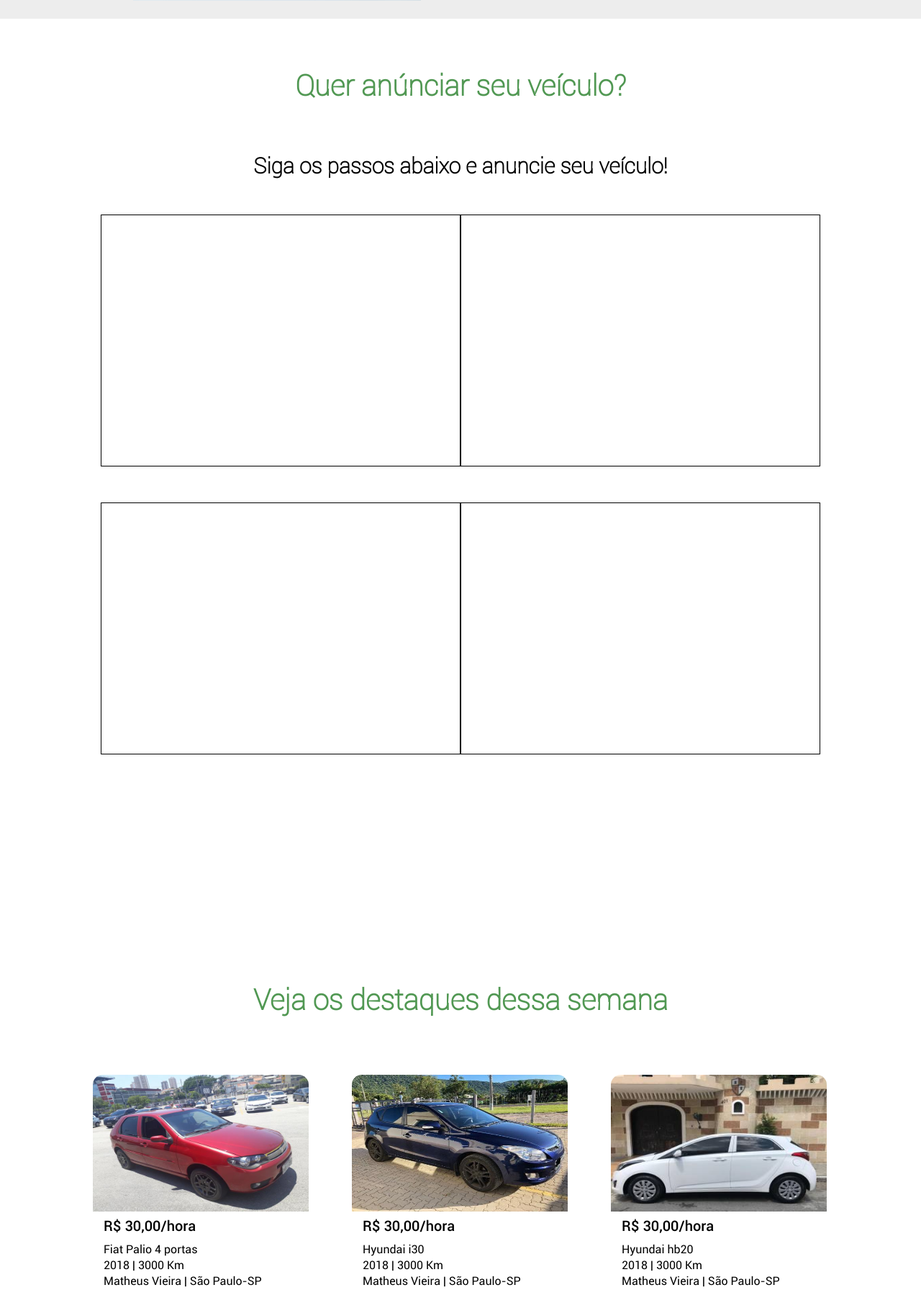
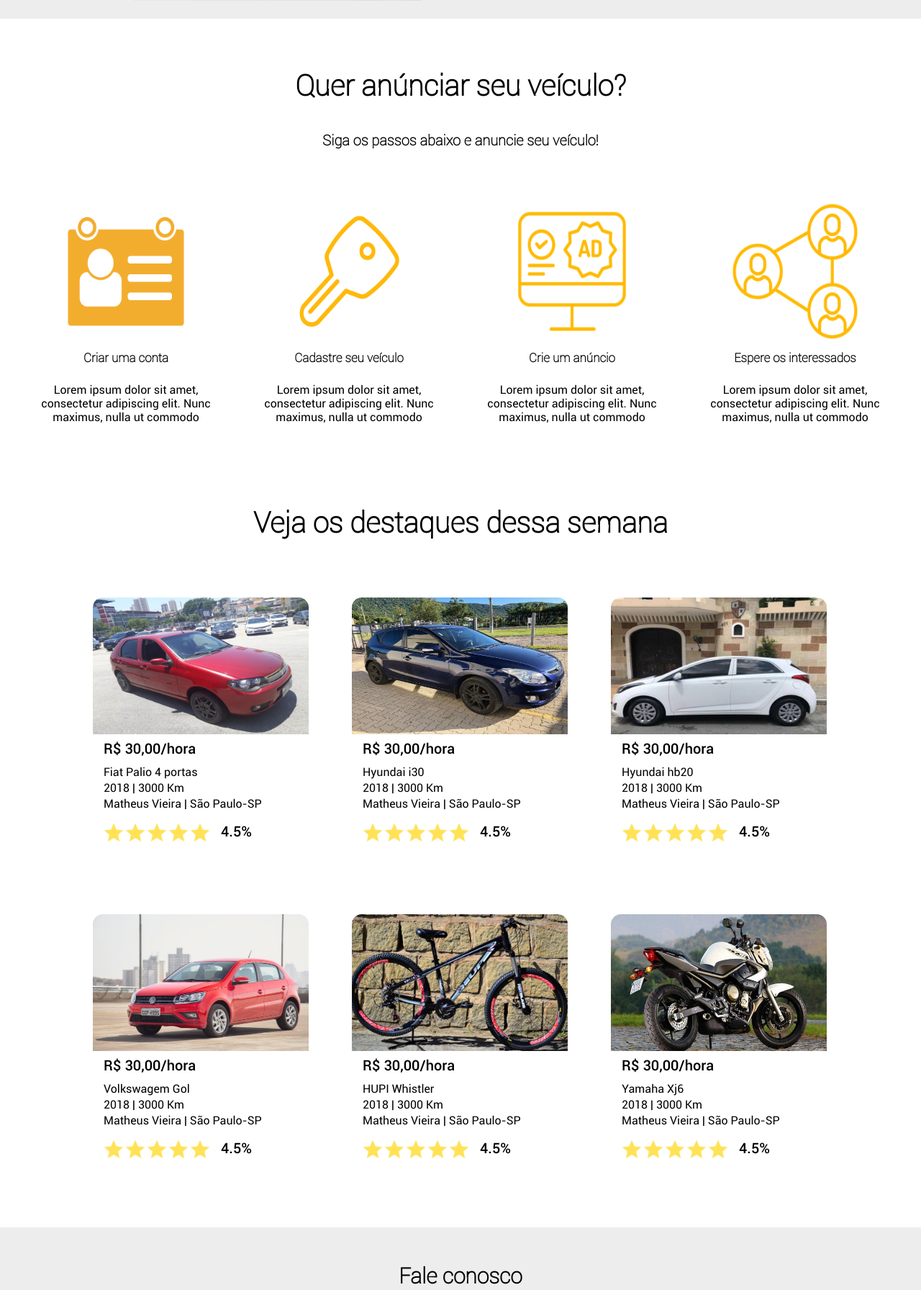
Before and after one commit to pushcodecontato/Web, a PHP site: page / in a window 1280 px wide; the page is wider, and only the part inside the window is pictured. Shown: the part 2293-4085 px from the top of that part at 72% size. Run offline with PHP 8.4, Linux system fonts and the light colour scheme.

Commit message:
Alteração na home do site 4 - Matheus

```diff
--- a/view/css/home.css
+++ b/view/css/home.css
@@ -12,7 +12,7 @@
 #principal{
     width:100%;
     height:auto;
-    min-height: 5334px;
+    min-height: 4000px;
     background-color: #fff;
     /* overflow:auto; */
 }
@@ -388,7 +388,7 @@
 .section_anunciar{
     width: 100%;
     height: auto;
-    min-height: 1300px;
+    min-height: 500px;
     margin-left: auto;
     margin-right: auto;
 
@@ -396,18 +396,17 @@
 #segura_conteudo{
     width: 1250px;
     height: auto;
-    min-height: 1300px;
+    min-height: 500px;
     margin-left: auto;
     margin-right: auto;
     padding-top: 50px;
 }
 .anunciar_veiculo{
-    width: 1000px;
+    width: 1250px;
     height: auto;
-    min-height: 1000px;
-    /* padding: 25px; */
+    min-height: 500px;
     overflow: hidden;
-    margin-top: 30px;
+    margin-top: 20px;
     margin-left: auto;
     margin-right: auto;
     border-radius: 10px;
@@ -415,19 +414,46 @@
 .anunciar_veiculo h2{
     text-align: center;
     font-family: "Roboto";
-    font-size: 30px;
+    font-size: 20px;
     font-weight: bold;
-    margin-top: 40px;
+    margin-top: 20px;
 }
 .div_passos{
-    width:500px;
+    width:300px;
     height: auto;
     min-height: 350px;
-    border:1px solid black;
+    /* border:1px solid black; */
     float:left;
     margin-top: 50px;
+    margin-left: 10px;
 }
-
+.div_passos img{
+    width:180px;
+    height: 200px;
+    /* border:1px solid black; */
+    margin-left: auto;
+    margin-right: auto;
+    display: block;
+    margin-top: 20px;
+    border-radius:20px;
+}
+.div_passos h2{
+    margin-top: 10px;
+    text-align: center;
+    font-family: "Roboto";
+    font-size: 17px;
+}
+.texto_como_anunciar{
+    width:250px;
+    height: 125px;
+    /* border:1px solid black; */
+    margin-left: auto;
+    margin-right: auto;
+    padding-top: 25px;
+    text-align: center;
+    font-family: "Roboto-regular";
+    font-size: 16px;
+}
 /* fim section 5 */
 /* section 6 */
 .section_fale_conosco{
--- a/view/home.php
+++ b/view/home.php
@@ -112,27 +112,43 @@
             </section>
             <section class="section_anunciar fundo_white" id="anuncie_veiculo">
                 <div id="segura_conteudo">
-                    <h2 class="titulo_left font_green">Quer anúnciar seu veículo?</h2>
+                    <h2 class="titulo_left">Quer anúnciar seu veículo?</h2>
                     <div class="anunciar_veiculo">
                         <h2>Siga os passos abaixo e anuncie seu veículo!</h2>
                         <div class="div_passos">
-
+                            <img src="view/imagem/user.png" alt="teste">
+                            <h2>Criar uma conta</h2>
+                            <div class="texto_como_anunciar">
+                                Lorem ipsum dolor sit amet, consectetur adipiscing elit. Nunc maximus, nulla ut commodo
+                            </div>
                         </div>
                         <div class="div_passos">
-
+                            <img src="view/imagem/key.png" alt="teste">
+                            <h2>Cadastre seu veículo</h2>
+                            <div class="texto_como_anunciar">
+                                Lorem ipsum dolor sit amet, consectetur adipiscing elit. Nunc maximus, nulla ut commodo
+                            </div>
                         </div>
                         <div class="div_passos">
-
+                            <img src="view/imagem/ad.png" alt="teste">
+                            <h2>Crie um anúncio</h2>
+                            <div class="texto_como_anunciar">
+                                Lorem ipsum dolor sit amet, consectetur adipiscing elit. Nunc maximus, nulla ut commodo
+                            </div>
                         </div>
                         <div class="div_passos">
-
+                            <img src="view/imagem/esperar.png" alt="teste">
+                            <h2>Espere os interessados</h2>
+                            <div class="texto_como_anunciar">
+                                Lorem ipsum dolor sit amet, consectetur adipiscing elit. Nunc maximus, nulla ut commodo
+                            </div>
                         </div>
                     </div>
                 </div>
             </section>
             <section class="section_conteudo_anuncios" id="destaques">
                 <div id="area_anuncios">
-                <h2 class="titulo_left font_green">Veja os destaques dessa semana</h2>
+                <h2 class="titulo_left">Veja os destaques dessa semana</h2>
                     <div id="segura_anuncios">
                         <a href="#">
                             <div class="anuncios">
```
Also changed, not shown: view/imagem/ad.png (added), view/imagem/esperar.png (added), view/imagem/key.png (added), view/imagem/user.png (added).
